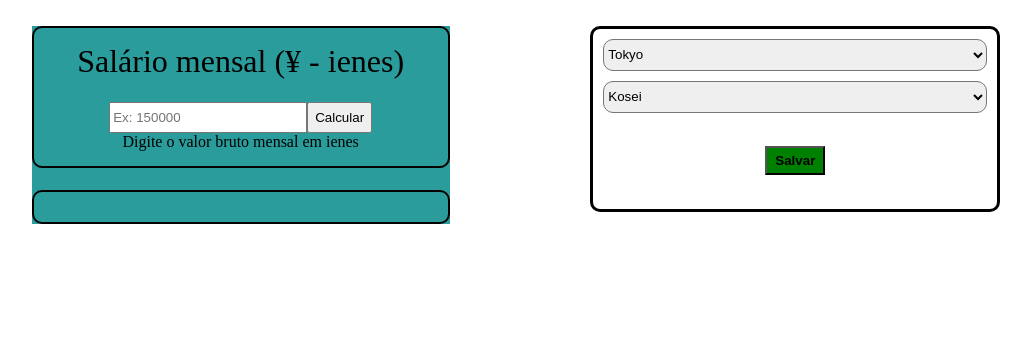
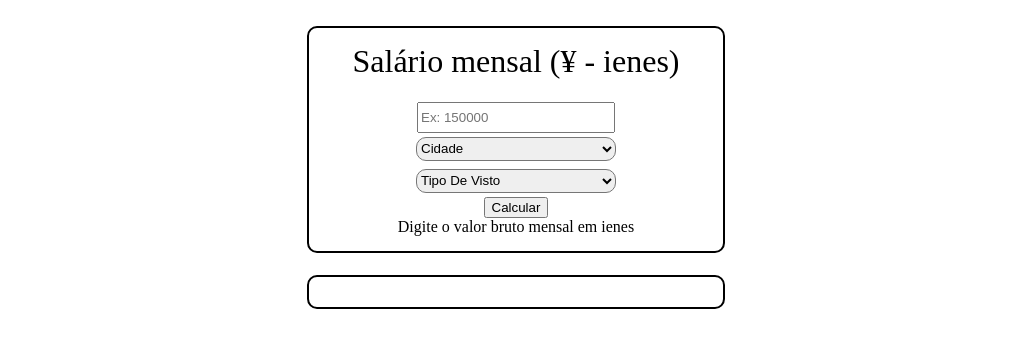
Before and after one commit to bodedogo/Kokutax, a Flask app: page / in a window 1280 px wide. Shown: the part 88-436 px from the top of the page, without its empty margins (124-1155 px from the left). Run offline with Flask 3, Linux system fonts and the light colour scheme.

Commit message:
commit 007

```diff
--- a/static/style.css
+++ b/static/style.css
@@ -30,7 +30,7 @@ main {
 section.calculatorSect{
     margin-top: 1rem;
     font-size: larger;
-    background-color: rgb(43, 156, 156);
+
 }
 
 form{
@@ -83,15 +83,8 @@ section.userConfigSect{
 }
 
 select{
-    height: 4vh;
+    height: 3vh;
+    width:200px;
     border-radius: 10px;
+    margin: 4px;
 }
-
-#saveUserBtn{
-    width: 60px;
-    padding: 5px;
-    background-color: green;
-
-    font-weight: 600;
-    margin: auto;
-}
--- a/templates/index.html
+++ b/templates/index.html
@@ -23,7 +23,7 @@
         <form method="POST" action="/calcular">
           <label for="salario">Salário mensal (¥ - ienes)</label>
           <br />
-          <div id="submitInput">
+
             <input
               type="number"
               id="salario"
@@ -33,8 +33,21 @@
               min="0"
               step="1"
             />
+
+                    <select name="cidade">
+            <option value="">Cidade</option>
+            <option value="tokyo">Tokyo</option>
+            <option value="osaka">Osaka</option>
+            <option value="kyoto">Kyoto</option>
+        </select>
+
+        <select name="visto">
+            <option value="">Tipo De Visto</option>
+            <option value="kosei">Kosei</option>
+            <option value="freelancer">Freelancer</option>
+        </select>
             <button type="submit">Calcular</button>
-          </div>
+
 
           <small>Digite o valor bruto mensal em ienes</small>
         </form>
@@ -68,22 +81,7 @@
         </div>
       </section>
 
-      <section class="userConfigSect">
 
-        <select name="cidade">
-            <option value="tokyo">Tokyo</option>
-            <option value="osaka">Osaka</option>
-            <option value="kyoto">Kyoto</option>
-        </select>
-
-        <select name="visto">
-            <option value="kosei">Kosei</option>
-            <option value="freelancer">Freelancer</option>
-
-
-        </select>
-        <button id="saveUserBtn">Salvar</button>
-      </section>
     </main>
   </body>
 </html>
```
